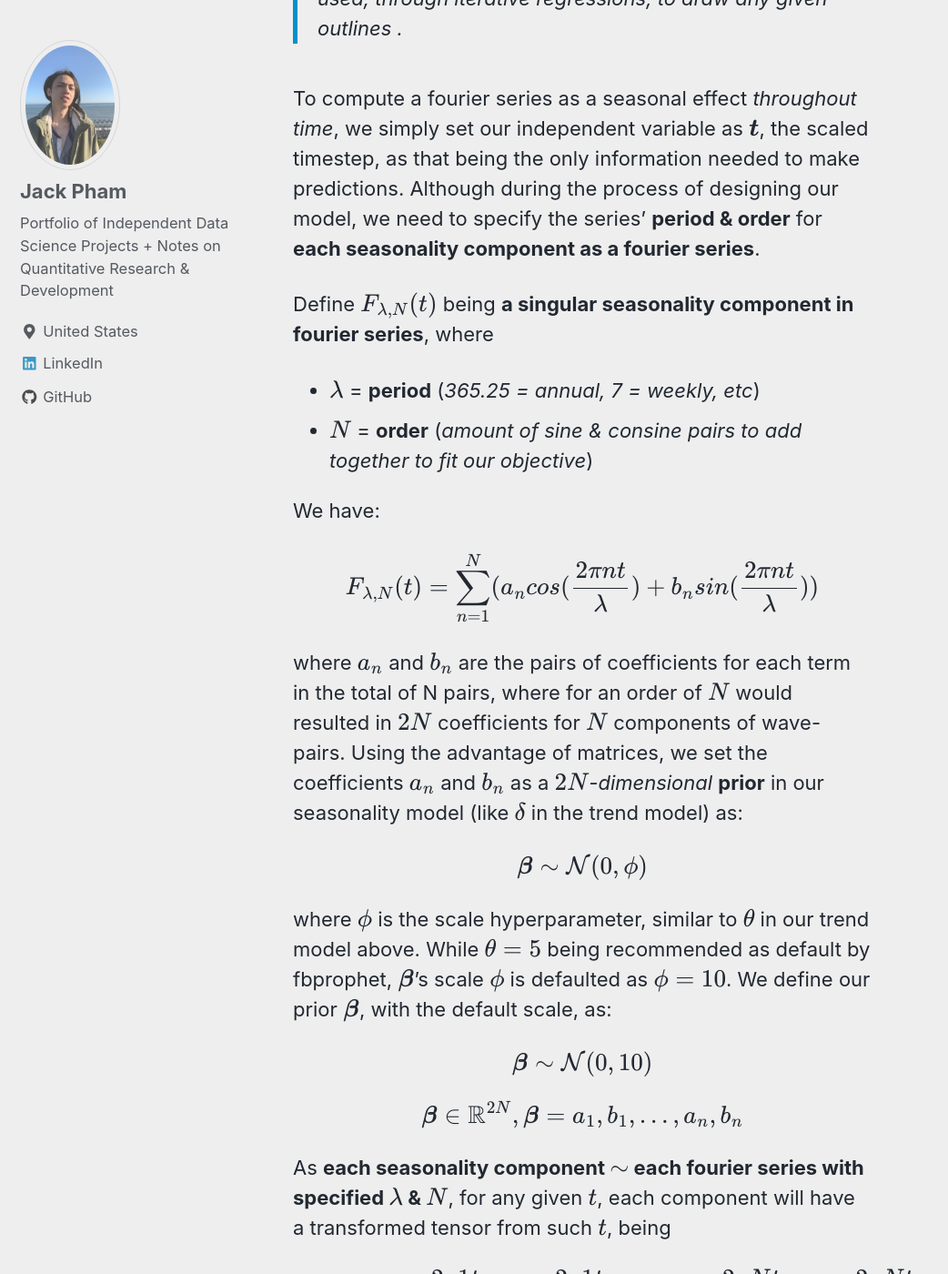
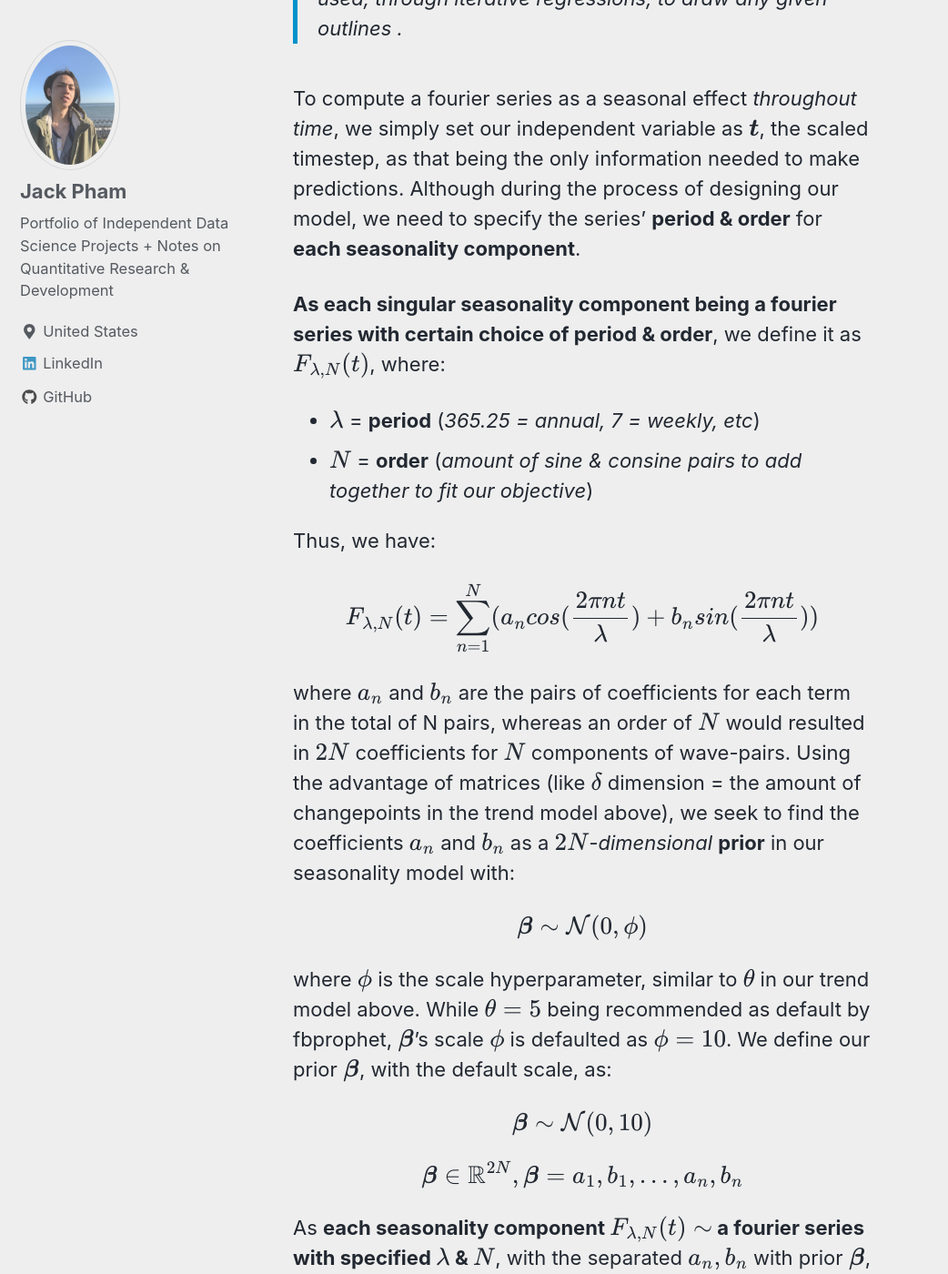
Before and after one commit to jp-quant/jp-quant.github.io, a Jekyll site: the page built from _posts/2020-09-18-fbprophet_bayesian_glm.md, in a window 1280 px wide and 1400 px high, scrolled down 18216 px. Shown: the whole window at 91% size, without its empty margins (0-1042 px from the left). Built offline with Jekyll 4.4.1, drawn with Linux system fonts in a browser that asks for light colours; nearby versions of some CDN libraries; formulas are drawn with MathJax 3; some of the changed text lies outside the part shown.

Commit message:
glm updates

```diff
--- a/_posts/2020-09-18-fbprophet_bayesian_glm.md
+++ b/_posts/2020-09-18-fbprophet_bayesian_glm.md
@@ -281,18 +281,18 @@ In mathematics, the **fourier series** is an extremely powerful series that, sho
 
 > **Cool Highlight:** I highly recommend checking out this amazing [**clip**](https://www.youtube.com/watch?v=ds0cmAV-Yek&t=416s&ab_channel=SmarterEveryDay), showing how fourier series can be used, through iterative regressions, to draw any given outlines .
 
-To compute a fourier series as a seasonal effect *throughout time*, we simply set our independent variable as $$\boldsymbol{t}$$, the scaled timestep, as that being the only information needed to make predictions. Although during the process of designing our model, we need to specify the series' **period & order** for **each seasonality component as a fourier series**.
+To compute a fourier series as a seasonal effect *throughout time*, we simply set our independent variable as $$\boldsymbol{t}$$, the scaled timestep, as that being the only information needed to make predictions. Although during the process of designing our model, we need to specify the series' **period & order** for **each seasonality component**.
 
-Define $$F_{\lambda,N}(t)$$ being **a singular seasonality component in fourier series**, where
+**As each singular seasonality component being a fourier series with certain choice of period & order**, we define it as $$F_{\lambda,N}(t)$$, where:
 
 - $$\lambda$$ = **period** (*365.25 = annual, 7 = weekly, etc*)
 - $$N$$ = **order** (*amount of sine & consine pairs to add together to fit our objective*)
 
-We have:
+Thus, we have:
 
 $$F_{\lambda,N}(t) = \sum_{n=1}^{N}(a_{n} cos(\frac{2\pi nt}{\lambda}) + b_{n}sin(\frac{2\pi nt}{\lambda}))$$
 
-where $$a_n$$ and $$b_n$$ are the pairs of coefficients for each term in the total of N pairs, where for an order of $$N$$ would resulted in $$2N$$ coefficients for $$N$$ components of wave-pairs. Using the advantage of matrices, we set the coefficients $$a_n$$ and $$b_n$$ as a *$$2N$$-dimensional* **prior** in our seasonality model (like $$\delta$$ in the trend model) as:
+where $$a_n$$ and $$b_n$$ are the pairs of coefficients for each term in the total of N pairs, whereas an order of $$N$$ would resulted in $$2N$$ coefficients for $$N$$ components of wave-pairs. Using the advantage of matrices (like $$\delta$$ dimension = the amount of changepoints in the trend model above), we seek to find the coefficients $$a_n$$ and $$b_n$$ as a *$$2N$$-dimensional* **prior** in our seasonality model with:
 
 $$\boldsymbol{\beta} \sim \mathcal{N}(0,\phi)$$
 
@@ -302,7 +302,7 @@ $$\boldsymbol{\beta} \sim \mathcal{N}(0,10)$$
 
 $$\boldsymbol{\beta} \in \mathbb{R}^{2N}, \boldsymbol{\beta} = a_1, b_1, …, a_n, b_n$$
 
-As **each seasonality component $$\sim$$ each fourier series with specified $$\lambda$$ & $$N$$**, for any given $$t$$, each component will have a transformed tensor from such $$t$$, being
+As **each seasonality component $$F_{\lambda,N}(t) \sim$$ a fourier series with specified $$\lambda$$ & $$N$$**, with the separated $$a_n,b_n$$ with prior $$\boldsymbol{\beta}$$, for any given $$t$$, each component will have a transformed tensor from such $$t$$, representing the sine & cosine terms, being
 
 $$X(t) = [ cos(\frac{2\pi 1t}{\lambda}), sin(\frac{2\pi 1t}{\lambda}),…,cos(\frac{2\pi Nt}{\lambda}),sin(\frac{2\pi Nt}{\lambda}) ]$$
 
```
